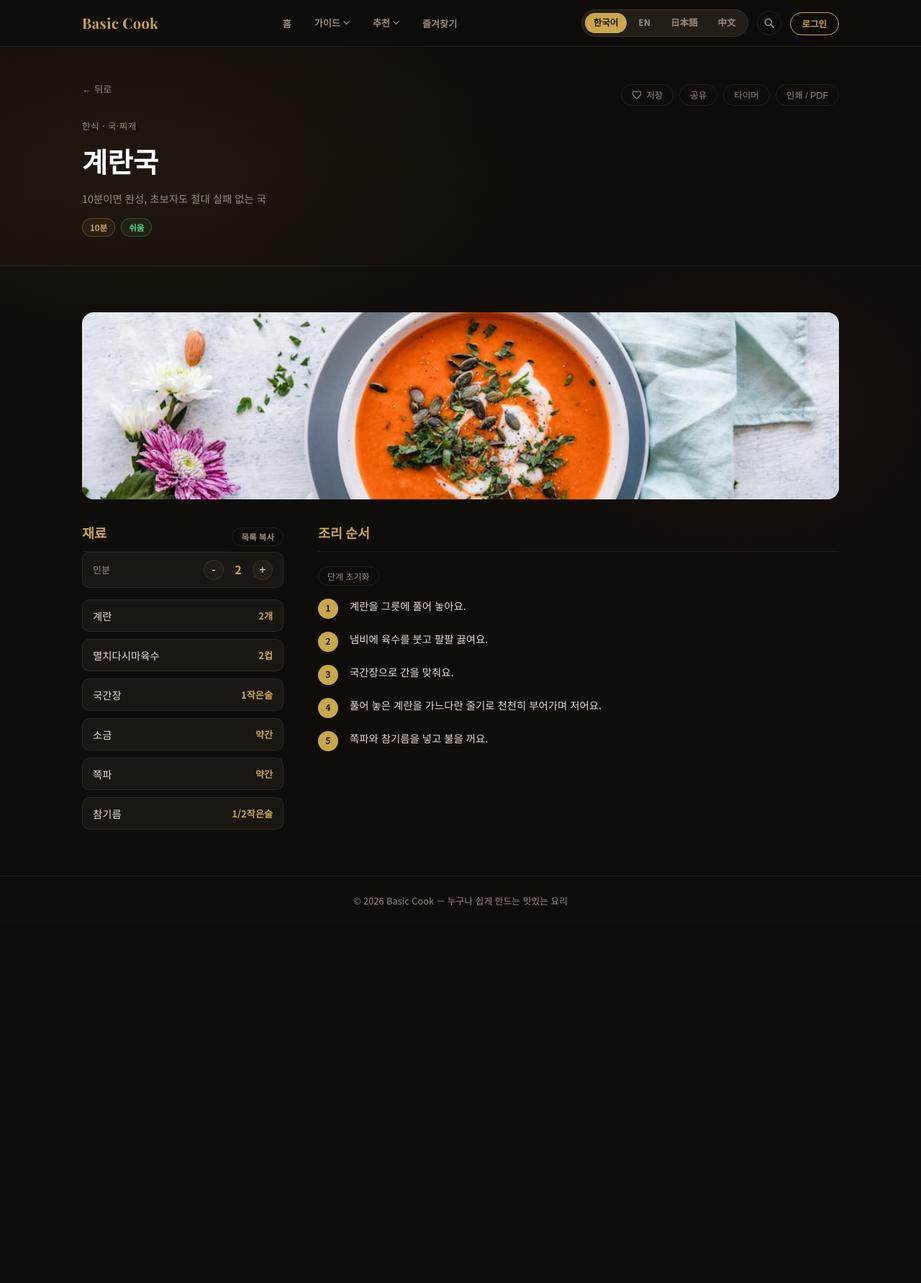
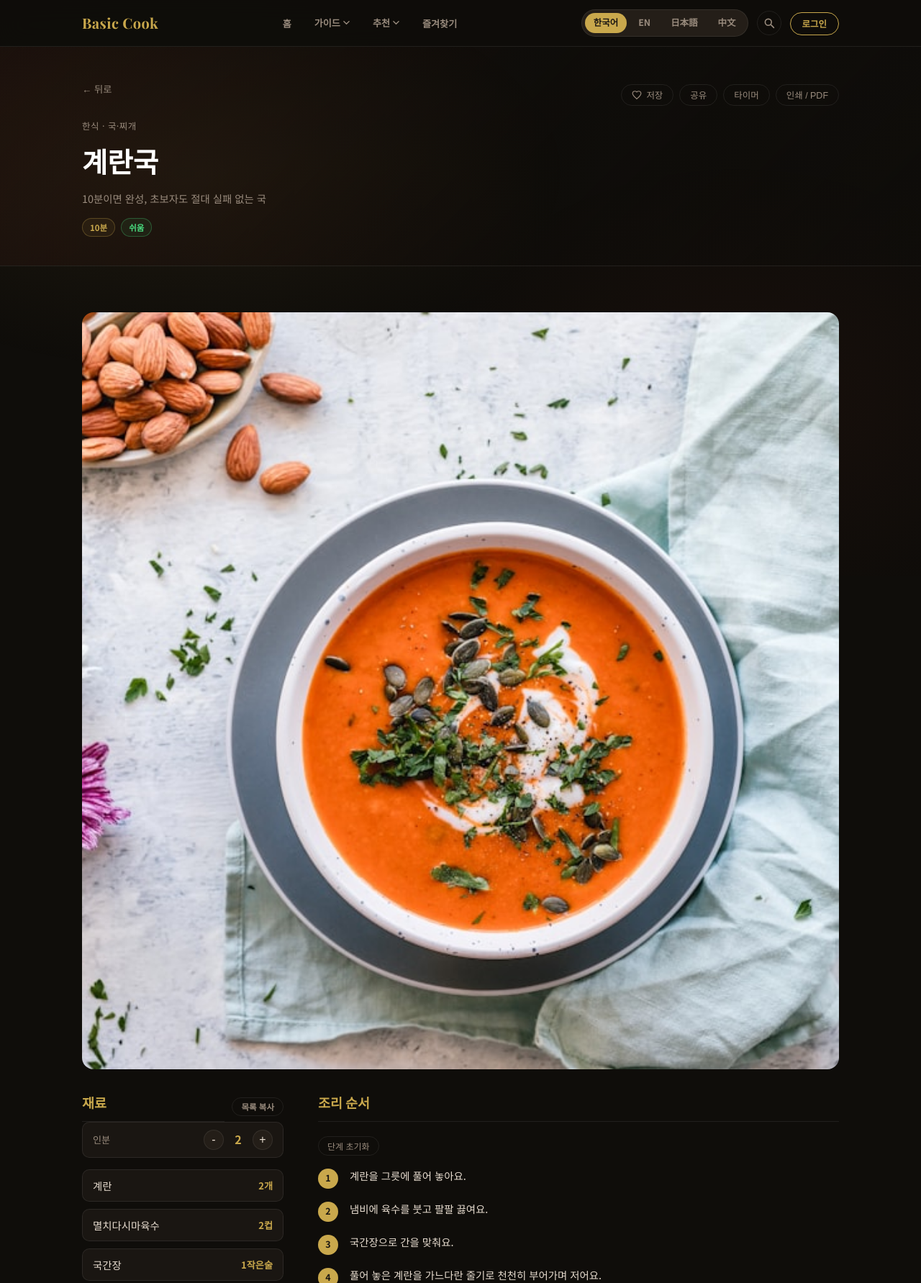
Before and after one commit to Crypto-BangBang/basic-cook, a Flask app: page /category/korean/soup/egg-soup?lang=ko in a window 1280 px wide. Shown: the top 1783 px of the page at 72% size. Before the commit the page ends 1258 px from the top, so only its background shows below. Run offline with Flask 3, Linux system fonts and the light colour scheme; some libraries are stand-ins or nearby versions.

Commit message:
Make recipe detail image 1:1 square aspect ratio
Co-Authored-By: Claude Sonnet 4.6 <noreply@anthropic.com>

```diff
--- a/static/style.css
+++ b/static/style.css
@@ -912,7 +912,7 @@ main { position: relative; z-index: 1; }
 /* ── Recipe Detail Image ──────────────────────────────────── */
 .recipe-detail-img-wrap {
   width: 100%;
-  height: 260px;
+  aspect-ratio: 1 / 1;
   overflow: hidden;
   border-radius: var(--radius);
   margin-bottom: 32px;
```
